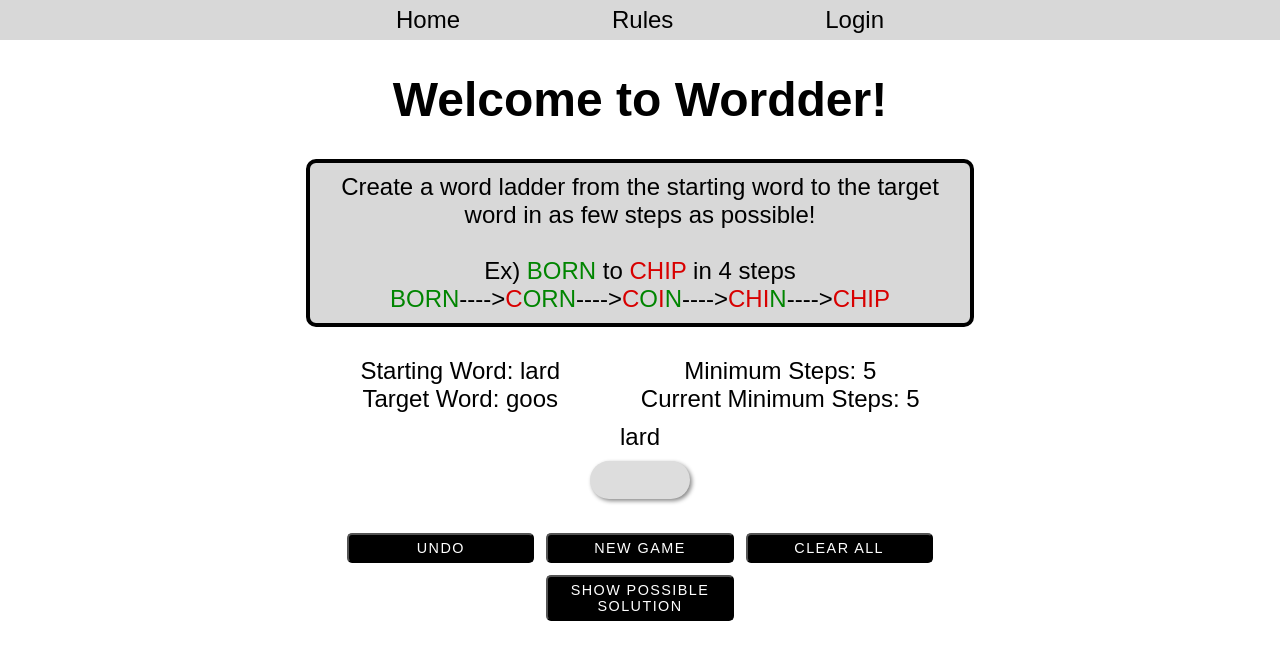
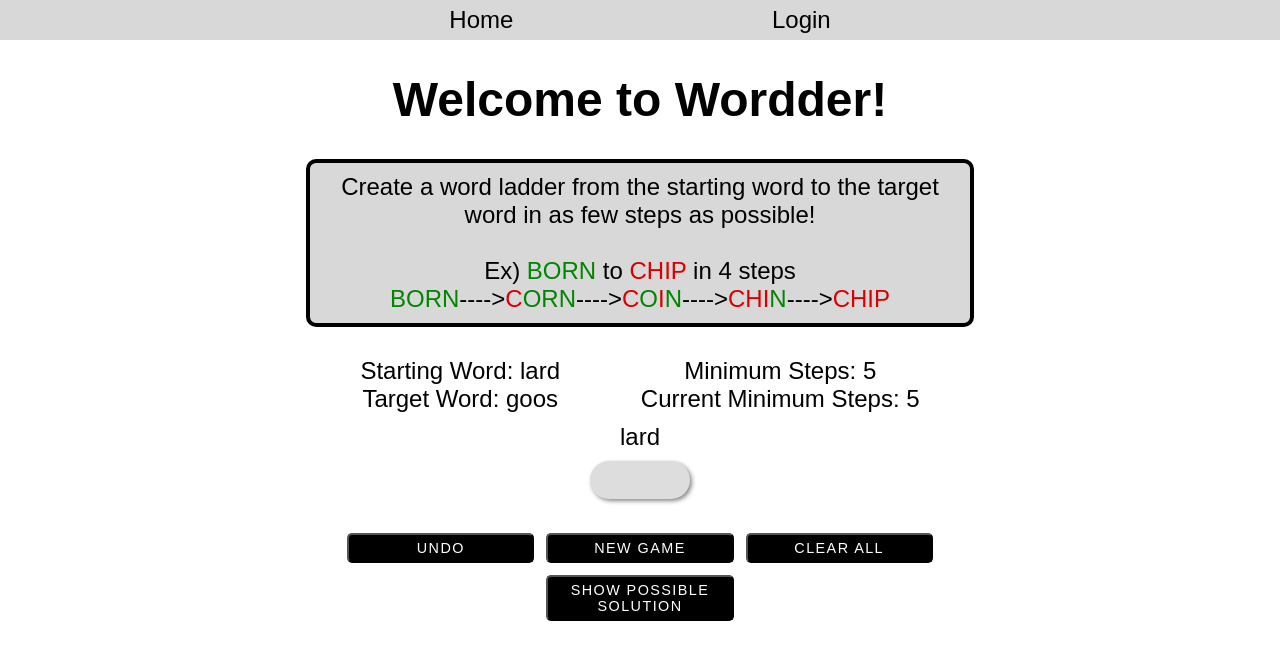
Before and after one commit to garyarzuma/wordder, a React (Create React App) app: page /lard/goos in a window 1280 px wide. Shown: the top 660 px of the page. Built offline with nearby package versions, Linux system fonts and the light colour scheme.

Commit message:
Updated menu

```diff
--- a/src/components/Menu.js
+++ b/src/components/Menu.js
@@ -13,7 +13,6 @@ const Menu = () => {
     <div className="menu-container">
       <div className="nav-container">
         <Link className="link" to={`/${fromWord}/${toWord}`}>Home</Link>
-        <Link className="link" to="/howtoplay">Rules</Link>
         <Link className="link" to="/login">Login</Link>
       </div>
     </div>
```
